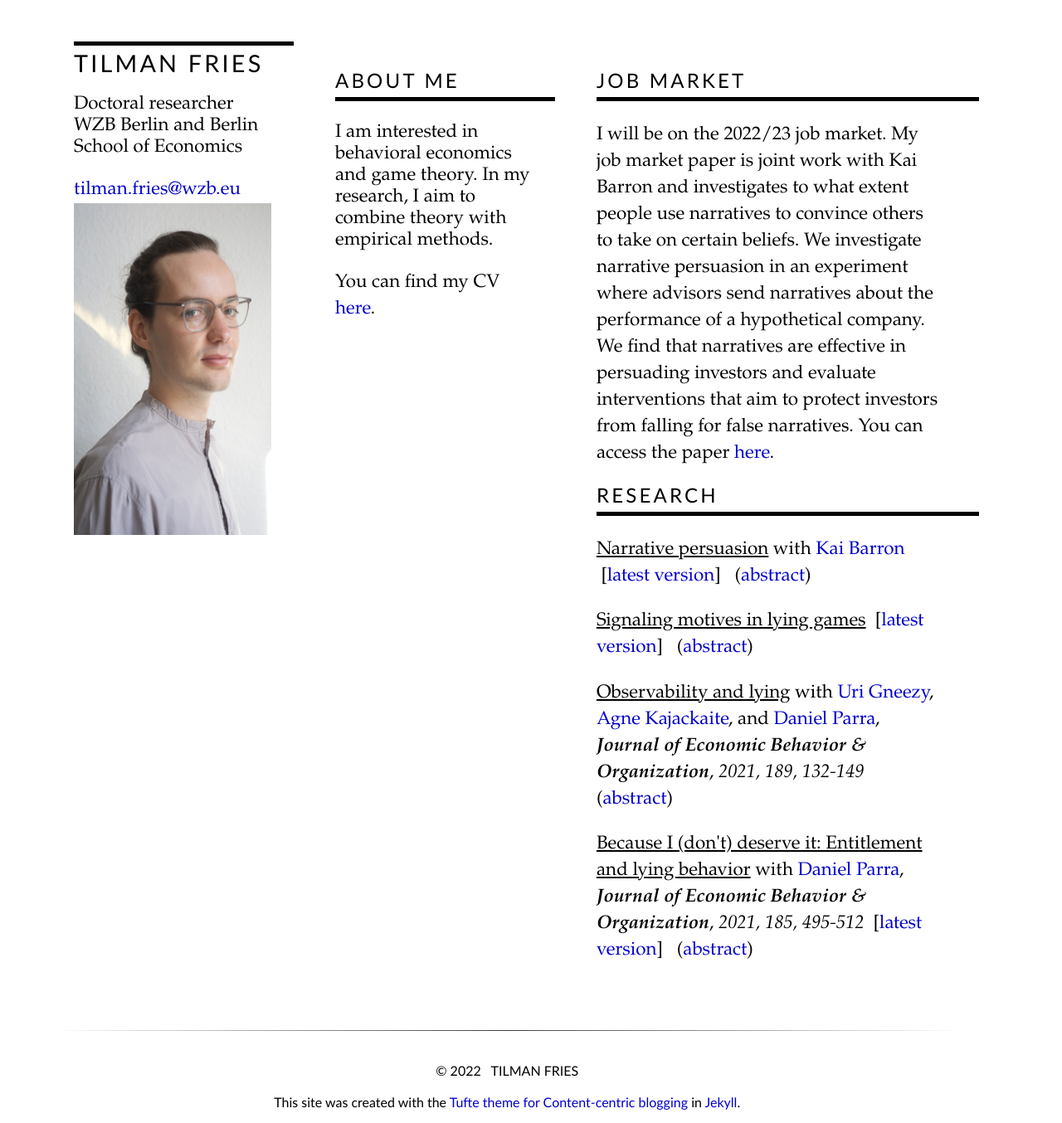
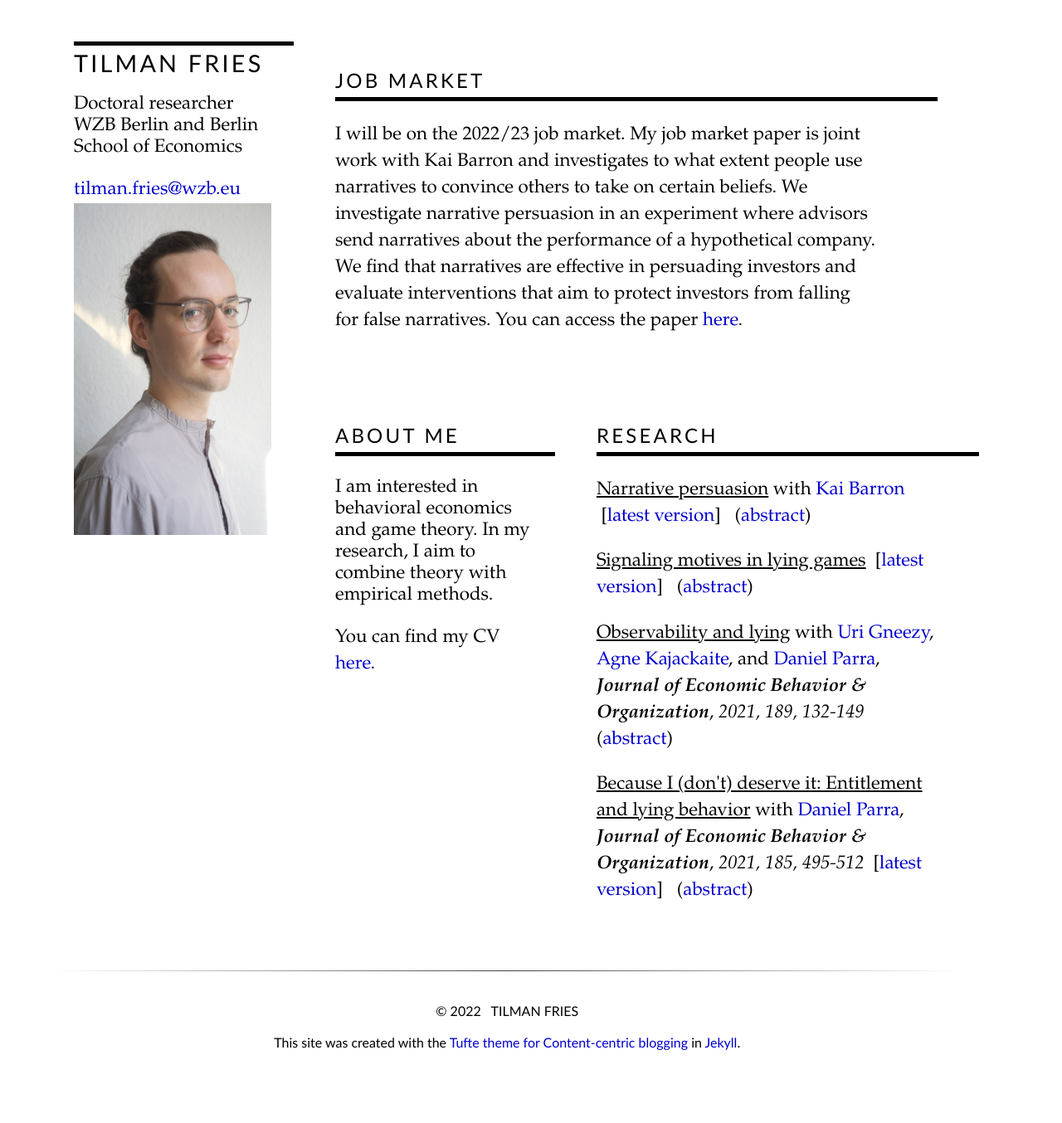
Before and after one commit to tilmanfries/tilmanfries.github.io, a Jekyll site: the page built from index.md, in a window 1280 px wide. Shown: the whole page at 83% size. Built offline with Jekyll 4.4.1, drawn with Linux system fonts in a browser that asks for light colours; after the commit the page ends 1282 px from its top, so only the background shows below that.

Commit message:
adjust layout

```diff
--- a/_layouts/personal.html
+++ b/_layouts/personal.html
@@ -13,6 +13,12 @@
     <img src="{{site.baseurl}}/assets/img/profile_pic.jpg" alt="CH" height="400" width="266">
   </p>
  </div>
+ <div class="column middlelong">
+   <br style=“line-height:150px;”><br>
+   <h1 class="content-listing-sub-header sans bottom_border"> Job Market </h1>
+
+   <p class="extra_space"> I will be on the 2022/23 job market. My job market paper is joint work with Kai Barron and investigates to what extent people use narratives to convince others to take on certain beliefs. We investigate narrative persuasion in an experiment where advisors send narratives about the performance of a hypothetical company. We find that narratives are effective in persuading investors and evaluate interventions that aim to protect investors from falling for false narratives. You can access the paper <a target="_blank" rel="noopener noreferrer" href=/assets/pdf/JMP_Fries.pdf>here</a>. </p>
+ </div>
  <div class="column middle">
    <br style=“line-height:500px;”><br>
    <h1 class="content-listing-sub-header sans bottom_border"> About me </h1>
@@ -21,9 +27,6 @@
  </div>
  <div class="column right bottom_border">
    <br style=“line-height:150px;”><br>
-   <h1 class="content-listing-sub-header sans bottom_border"> Job Market </h1>
-
-   <p class="extra_space"> I will be on the 2022/23 job market. My job market paper is joint work with Kai Barron and investigates to what extent people use narratives to convince others to take on certain beliefs. We investigate narrative persuasion in an experiment where advisors send narratives about the performance of a hypothetical company. We find that narratives are effective in persuading investors and evaluate interventions that aim to protect investors from falling for false narratives. You can access the paper <a target="_blank" rel="noopener noreferrer" href=/assets/pdf/JMP_Fries.pdf>here</a>. </p>
 
    <h1 class="content-listing-sub-header sans bottom_border"> Research </h1>
      {% for item in page.projects %}
--- a/css/tufte.scss
+++ b/css/tufte.scss
@@ -630,6 +630,11 @@ hr.slender {
   margin: 25px;
 }
 
+.middlelong {
+  width: 63%;
+  margin: 25px;
+}
+
 .right {
   width: 40%;
   margin: 25px;
```
